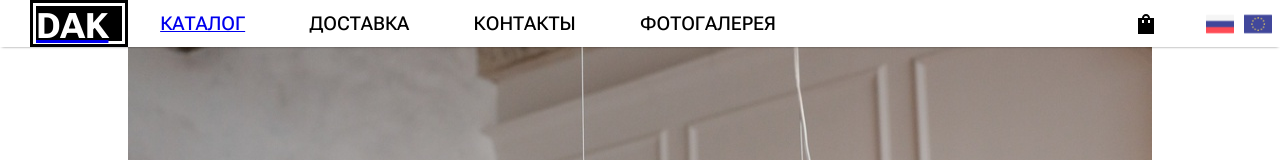
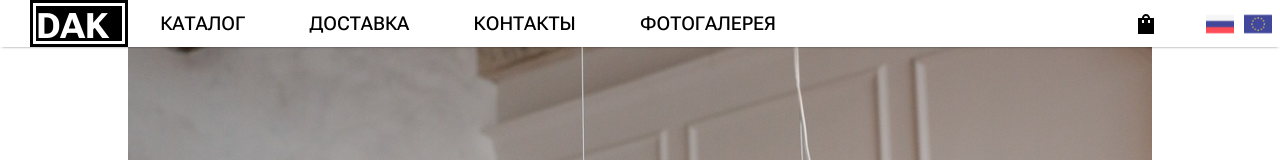
Before and after one commit to horosh7801/dak-website, a Next.js app: page / in a window 1280 px wide. Shown: the top 160 px of the page. Built offline with nearby package versions, Linux system fonts and the light colour scheme.

Commit message:
iteration

```diff
--- a/pages/_app.js
+++ b/pages/_app.js
@@ -153,7 +153,12 @@ function StickyHeader({ setLanguage }) {
 
   return (
     <div className={stickyHeader}>
-      <Link href='/'>
+      <Link
+        className={css`
+          text-decoration: none;
+        `}
+        href='/'
+      >
         <div className={logoWrapper}>
           <div className={logo}>
             <div className={logoText}>
@@ -170,8 +175,23 @@ function StickyHeader({ setLanguage }) {
               return (
                 <>
                   {(name === 'КАТАЛОГ'
-                    ? <Link href='/#catalog'> <MenuBarButton name={name} key={i} /> </Link>
-                    : <MenuBarButton name={name} key={i} />
+                    ? <Link
+                        href='/#catalog'
+                        scroll={false}
+                        className={css`
+                          text-decoration: none;
+                          color: black;
+                        `}
+                      >
+                        <MenuBarButton
+                          name={name}
+                          key={i}
+                        />
+                      </Link>
+                    : <MenuBarButton
+                        name={name}
+                        key={i}
+                      />
                   )}
 
                 </>
--- a/pages/index.js
+++ b/pages/index.js
@@ -358,8 +358,6 @@ function Catalog ({ items }) {
 
   const title = css`
     width: calc(100% - 10px);
-    position: sticky;
-    top: 46px;
     display: flex;
     color: white;
     background-color: black;
```
